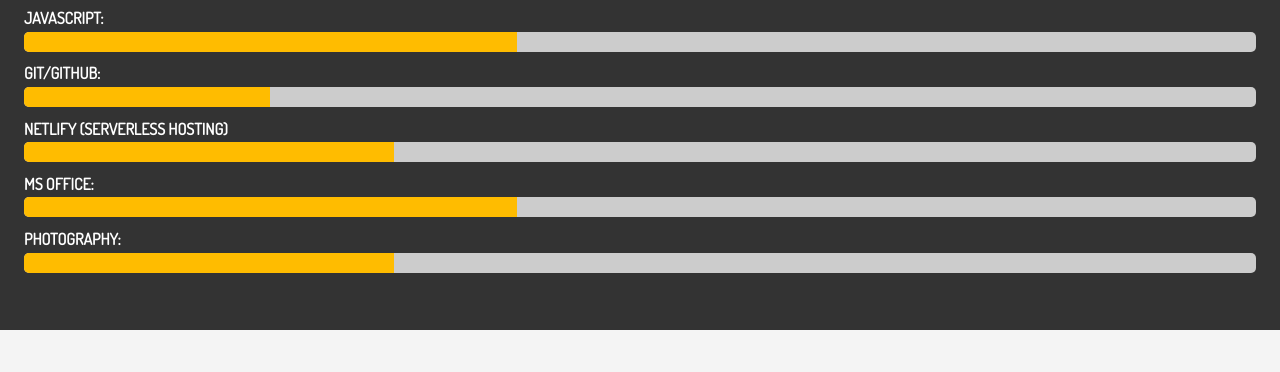
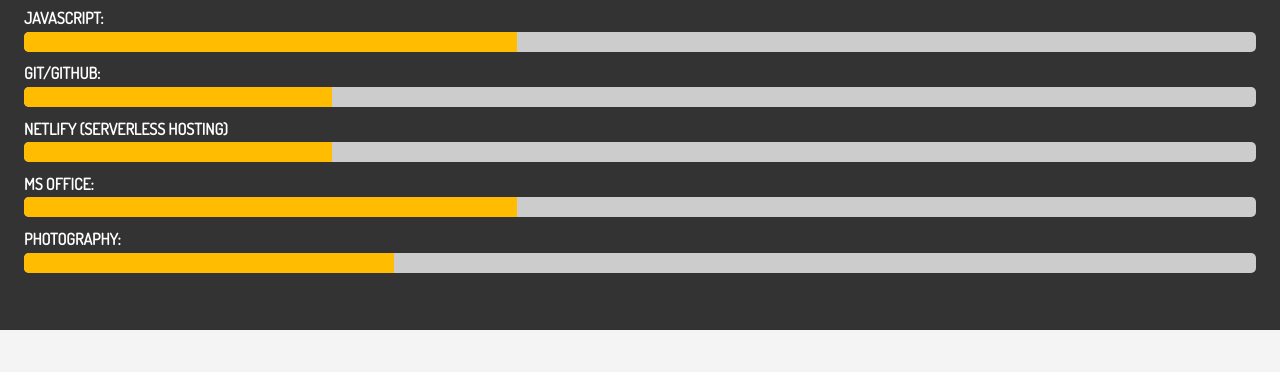
Before and after one commit to anupchand/portfolio_website, a website: page dist/about.html in a window 1280 px wide. Shown: the part 1251-1623 px from the top of the page. Drawn offline with Linux system fonts and the light colour scheme.

Commit message:
Update about.html

```diff
--- a/dist/about.html
+++ b/dist/about.html
@@ -105,11 +105,11 @@
             </div>
             <h4>Git/GitHub: </h4>
             <div class="progress">
-                <div style="width: 20%"></div>
+                <div style="width: 25%"></div>
             </div>
             <h4>Netlify (Serverless hosting) </h4>
             <div class="progress">
-                <div style="width: 30%"></div>
+                <div style="width: 25%"></div>
             </div>
             <h4>Ms Office: </h4>
             <div class="progress">
```
